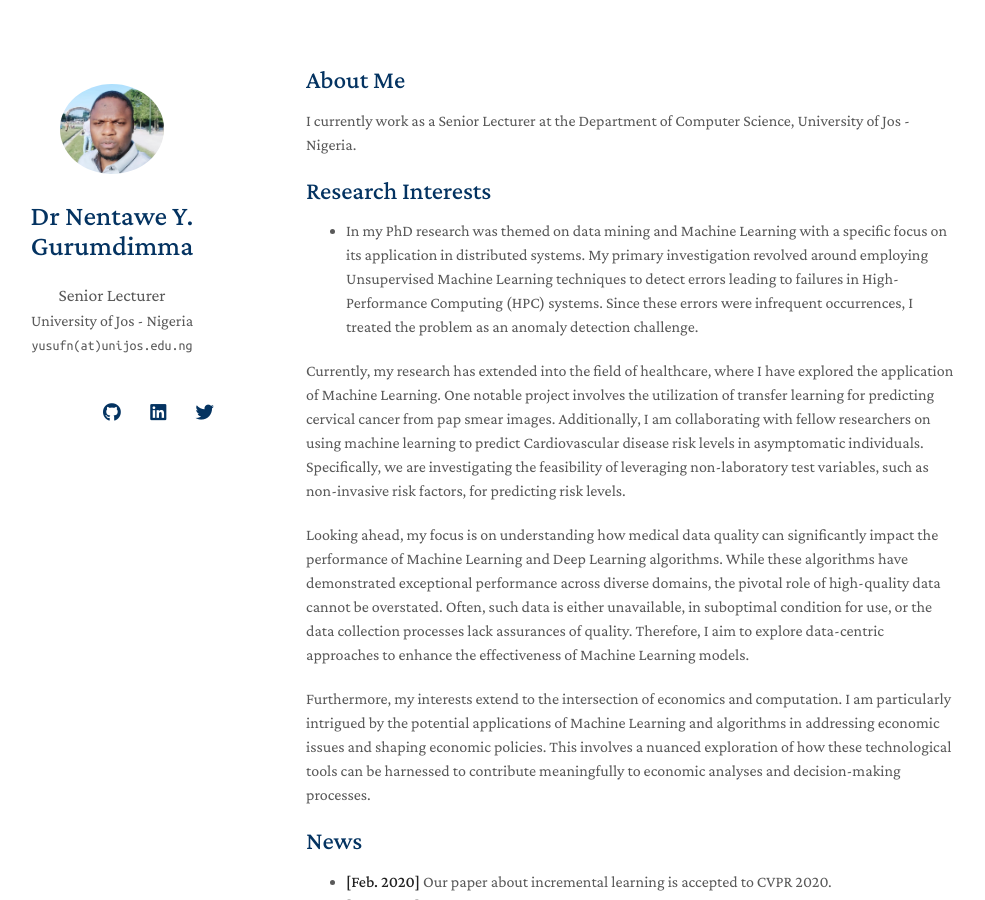
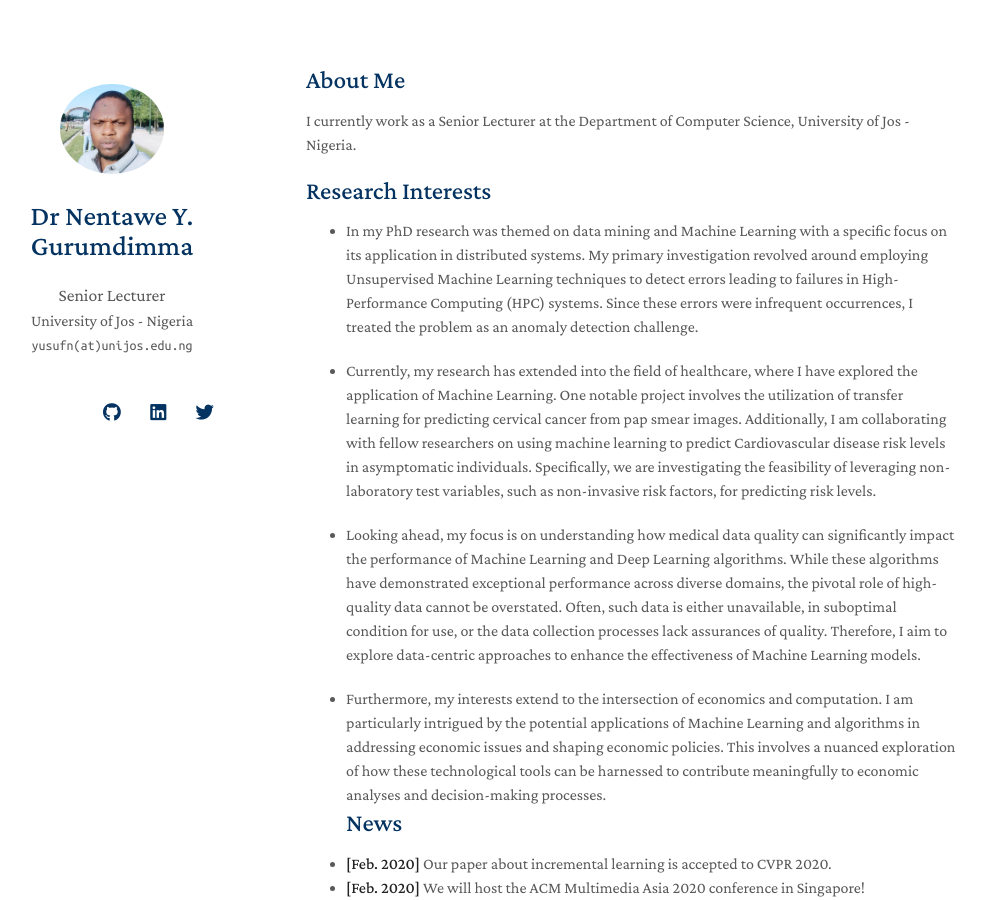
Before and after one commit to nentaweg/nentaweg.github.io, a Jekyll site: the page built from index.md, in a window 1280 px wide and 900 px high. Shown: the whole window, without its empty margins (164-1149 px from the left). Built offline with Jekyll 4.4.1, drawn with Linux system fonts in a browser that asks for light colours; nearby versions of some CDN libraries; a style sheet for code colours, icons or effects is not loaded; our own code applies the rules of GitHub Pages for plain Markdown files.

```diff
--- a/index.md
+++ b/index.md
@@ -9,11 +9,11 @@ I currently work as a Senior Lecturer at the Department of Computer Science, Uni
 
 - In my PhD research was themed on data mining and Machine Learning with a specific focus on its application in distributed systems. My primary investigation revolved around employing Unsupervised Machine Learning techniques to detect errors leading to failures in High-Performance Computing (HPC) systems. Since these errors were infrequent occurrences, I treated the problem as an anomaly detection challenge.
 
-Currently, my research has extended into the field of healthcare, where I have explored the application of Machine Learning. One notable project involves the utilization of transfer learning for predicting cervical cancer from pap smear images. Additionally, I am collaborating with fellow researchers on using machine learning to predict Cardiovascular disease risk levels in asymptomatic individuals. Specifically, we are investigating the feasibility of leveraging non-laboratory test variables, such as non-invasive risk factors, for predicting risk levels.
+- Currently, my research has extended into the field of healthcare, where I have explored the application of Machine Learning. One notable project involves the utilization of transfer learning for predicting cervical cancer from pap smear images. Additionally, I am collaborating with fellow researchers on using machine learning to predict Cardiovascular disease risk levels in asymptomatic individuals. Specifically, we are investigating the feasibility of leveraging non-laboratory test variables, such as non-invasive risk factors, for predicting risk levels.
 
-Looking ahead, my focus is on understanding how medical data quality can significantly impact the performance of Machine Learning and Deep Learning algorithms. While these algorithms have demonstrated exceptional performance across diverse domains, the pivotal role of high-quality data cannot be overstated. Often, such data is either unavailable, in suboptimal condition for use, or the data collection processes lack assurances of quality. Therefore, I aim to explore data-centric approaches to enhance the effectiveness of Machine Learning models.
+- Looking ahead, my focus is on understanding how medical data quality can significantly impact the performance of Machine Learning and Deep Learning algorithms. While these algorithms have demonstrated exceptional performance across diverse domains, the pivotal role of high-quality data cannot be overstated. Often, such data is either unavailable, in suboptimal condition for use, or the data collection processes lack assurances of quality. Therefore, I aim to explore data-centric approaches to enhance the effectiveness of Machine Learning models.
 
-Furthermore, my interests extend to the intersection of economics and computation. I am particularly intrigued by the potential applications of Machine Learning and algorithms in addressing economic issues and shaping economic policies. This involves a nuanced exploration of how these technological tools can be harnessed to contribute meaningfully to economic analyses and decision-making processes.
+- Furthermore, my interests extend to the intersection of economics and computation. I am particularly intrigued by the potential applications of Machine Learning and algorithms in addressing economic issues and shaping economic policies. This involves a nuanced exploration of how these technological tools can be harnessed to contribute meaningfully to economic analyses and decision-making processes.
 ## News
 
 - **[Feb. 2020]** Our paper about incremental learning is accepted to CVPR 2020.
```
